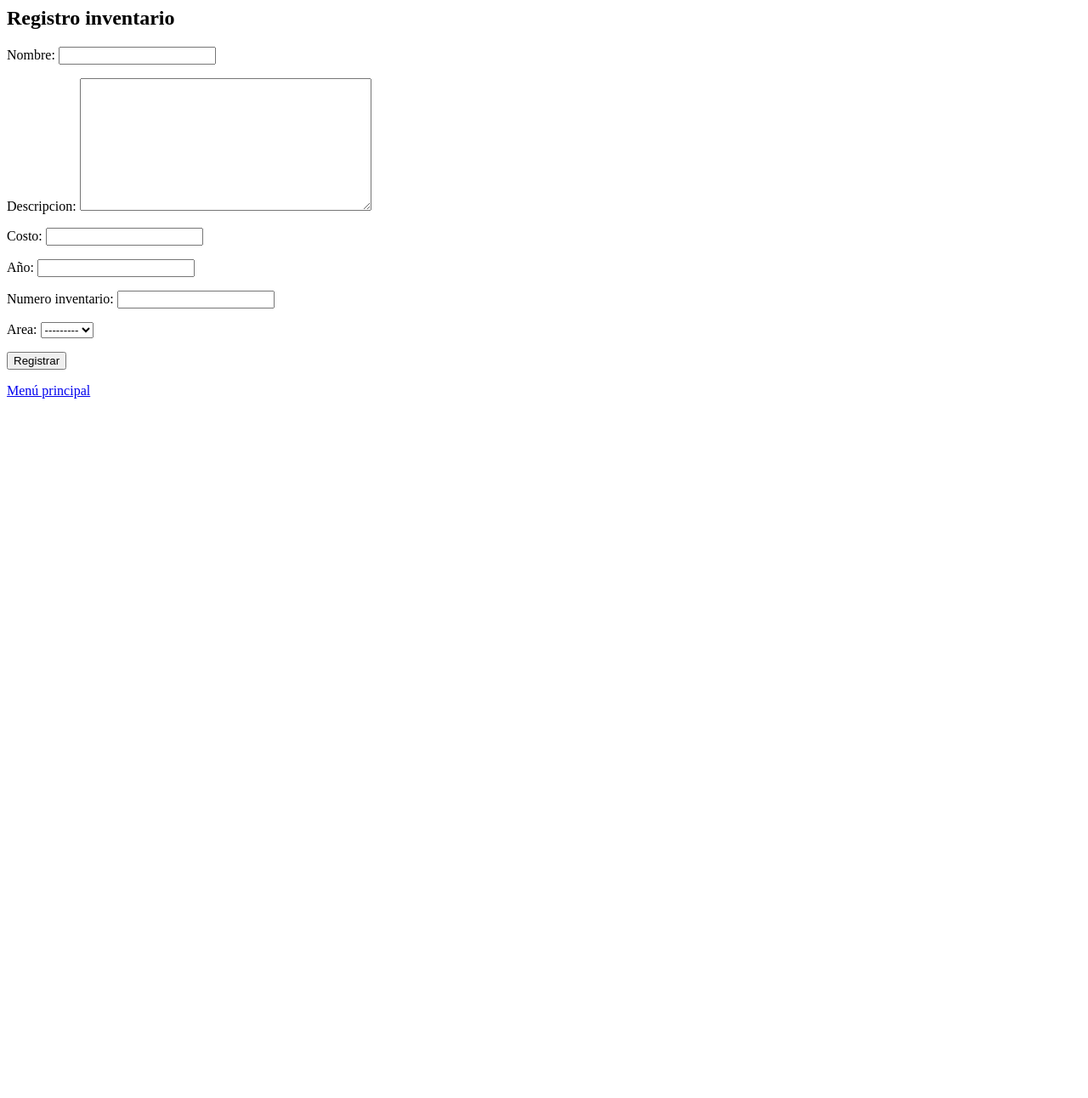
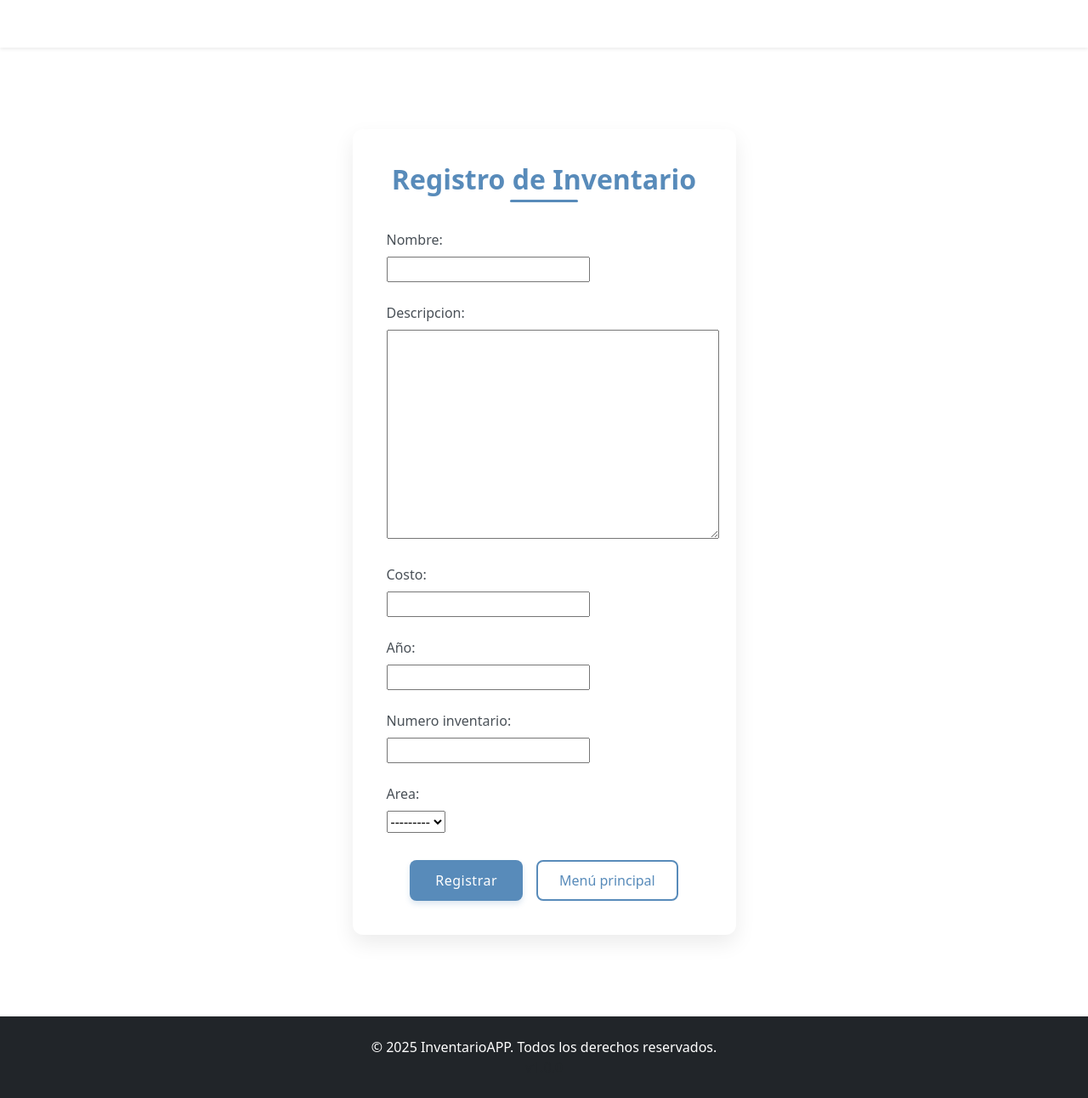
Before and after one commit to Emmanuel-L1/inventario-app, a Django app: template INVENTARIOAPP/inventario/templates/inventario/registro_producto.html in a window 1280 px wide. Shown: the whole page at 85% size. Before the commit the page ends 469 px from the top, so only its background shows below. Run offline with Django 5.2, Linux system fonts and the light colour scheme; the template is opened without the code that fills it: values that come from a table or form of the project are taken from there, others are empty.

Commit message:
Cambio de estilos registro_producto.html

```diff
--- a/INVENTARIOAPP/inventario/templates/inventario/registro_producto.html
+++ b/INVENTARIOAPP/inventario/templates/inventario/registro_producto.html
@@ -1,7 +1,138 @@
-<h2>Registro inventario</h2>
-<form method="post">
-    {% csrf_token %}
-    {{ form.as_p }}
-    <button type="submit">Registrar</button>
-</form>
-<a href="{% url 'inicio' %}">Menú principal</a>
+{% extends 'base.html' %}
+
+{% block title %}Registro de Inventario | InventarioAPP{% endblock %}
+
+{% block extra_css %}
+<style>
+    /* Contenedor principal con sombra y transición */
+    .form-container {
+        background-color: #FFFFFF;
+        border-radius: 12px;
+        padding: 2.5rem;
+        box-shadow: 0 10px 25px rgba(0, 0, 0, 0.08);
+        transition: all 0.3s ease;
+    }
+
+    .form-container:hover {
+        box-shadow: 0 12px 30px rgba(0, 0, 0, 0.1);
+    }
+
+    /* Estilo mejorado para los campos del formulario */
+    .form-control {
+        background-color: #F8F9FA;
+        border: 1px solid #E0E0E0;
+        border-radius: 8px;
+        padding: 12px 15px;
+        transition: all 0.3s;
+        font-size: 0.95rem;
+    }
+
+    .form-control:focus {
+        border-color: #588BBA;
+        box-shadow: 0 0 0 0.25rem rgba(88, 139, 186, 0.25);
+        background-color: #FFFFFF;
+    }
+
+    /* Estilo para las etiquetas */
+    form p label {
+        display: block;
+        margin-bottom: 0.5rem;
+        font-weight: 500;
+        color: #495057;
+    }
+
+    /* Contenedor de cada campo */
+    form p {
+        margin-bottom: 1.5rem;
+    }
+
+    /* Botón principal */
+    .btn-custom-blue {
+        background-color: #588BBA;
+        color: #FFFFFF;
+        border: none;
+        border-radius: 8px;
+        padding: 12px 30px;
+        font-weight: 500;
+        letter-spacing: 0.5px;
+        transition: all 0.3s;
+        box-shadow: 0 4px 6px rgba(88, 139, 186, 0.2);
+    }
+
+    .btn-custom-blue:hover {
+        background-color: #48709A;
+        transform: translateY(-2px);
+        box-shadow: 0 6px 8px rgba(88, 139, 186, 0.3);
+    }
+
+    .btn-custom-blue:active {
+        transform: translateY(0);
+    }
+
+    /* Botón secundario */
+    .btn-link-blue {
+        background-color: transparent;
+        color: #588BBA;
+        border: 2px solid #588BBA;
+        border-radius: 8px;
+        padding: 10px 25px;
+        text-decoration: none;
+        display: inline-block;
+        font-weight: 500;
+        transition: all 0.3s;
+    }
+
+    .btn-link-blue:hover {
+        background-color: #588BBA;
+        color: #FFFFFF;
+        text-decoration: none;
+    }
+
+    /* Título del formulario */
+    .form-title {
+        color: #588BBA;
+        margin-bottom: 2rem;
+        font-weight: 600;
+        position: relative;
+        padding-bottom: 0.5rem;
+    }
+
+    .form-title:after {
+        content: '';
+        position: absolute;
+        left: 50%;
+        bottom: 0;
+        transform: translateX(-50%);
+        width: 80px;
+        height: 3px;
+        background: #588BBA;
+        border-radius: 3px;
+    }
+
+    /* Espaciado y alineación */
+    .button-group {
+        display: flex;
+        justify-content: center;
+        gap: 1rem;
+        margin-top: 2rem;
+    }
+</style>
+{% endblock %}
+
+{% block content %}
+<div class="row justify-content-center my-5">
+    <div class="col-md-8 col-lg-6">
+        <div class="form-container">
+            <h2 class="form-title text-center">Registro de Inventario</h2>
+            <form method="post" class="needs-validation" novalidate>
+                {% csrf_token %}
+                {{ form.as_p }}
+                <div class="button-group">
+                    <button type="submit" class="btn btn-custom-blue">Registrar</button>
+                    <a href="{% url 'inicio' %}" class="btn btn-link-blue">Menú principal</a>
+                </div>
+            </form>
+        </div>
+    </div>
+</div>
+{% endblock %}
--- a/INVENTARIOAPP/templates/base.html
+++ b/INVENTARIOAPP/templates/base.html
@@ -12,19 +12,19 @@
     {% block extra_css %}
     <style>
         .navbar-custom-bg {
-            background-color: #588BBA; /* Fondo azul personalizado para la navbar */
+            background-color: #588BBA;
         }
         .btn-custom-contrast {
-            background-color: #FFFFFF; /* Fondo blanco para el botón */
-            color: #000000; /* Texto negro para buen contraste */
-            border: 1px solid #FFFFFF; /* Borde blanco para definición */
+            background-color: #FFFFFF;
+            color: #000000;
+            border: 1px solid #FFFFFF;
         }
         .btn-custom-contrast:hover {
-            background-color: #E0E0E0; /* Gris claro al pasar el mouse */
+            background-color: #E0E0E0;
             color: #000000;
         }
         .text-white-contrast {
-            color: #FFFFFF; /* Texto blanco para otros elementos de la navbar */
+            color: #FFFFFF;
         }
     </style>
     {% endblock %}
```
